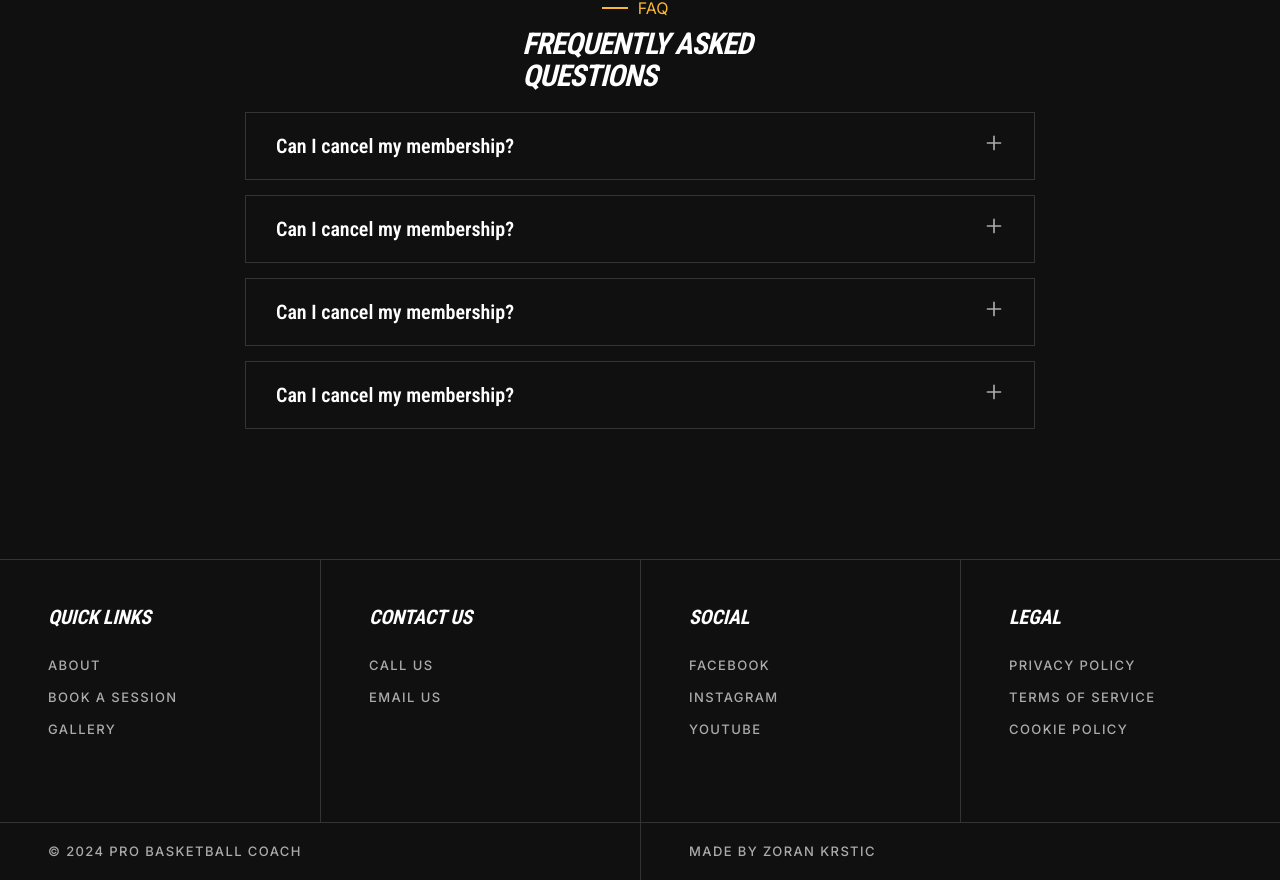
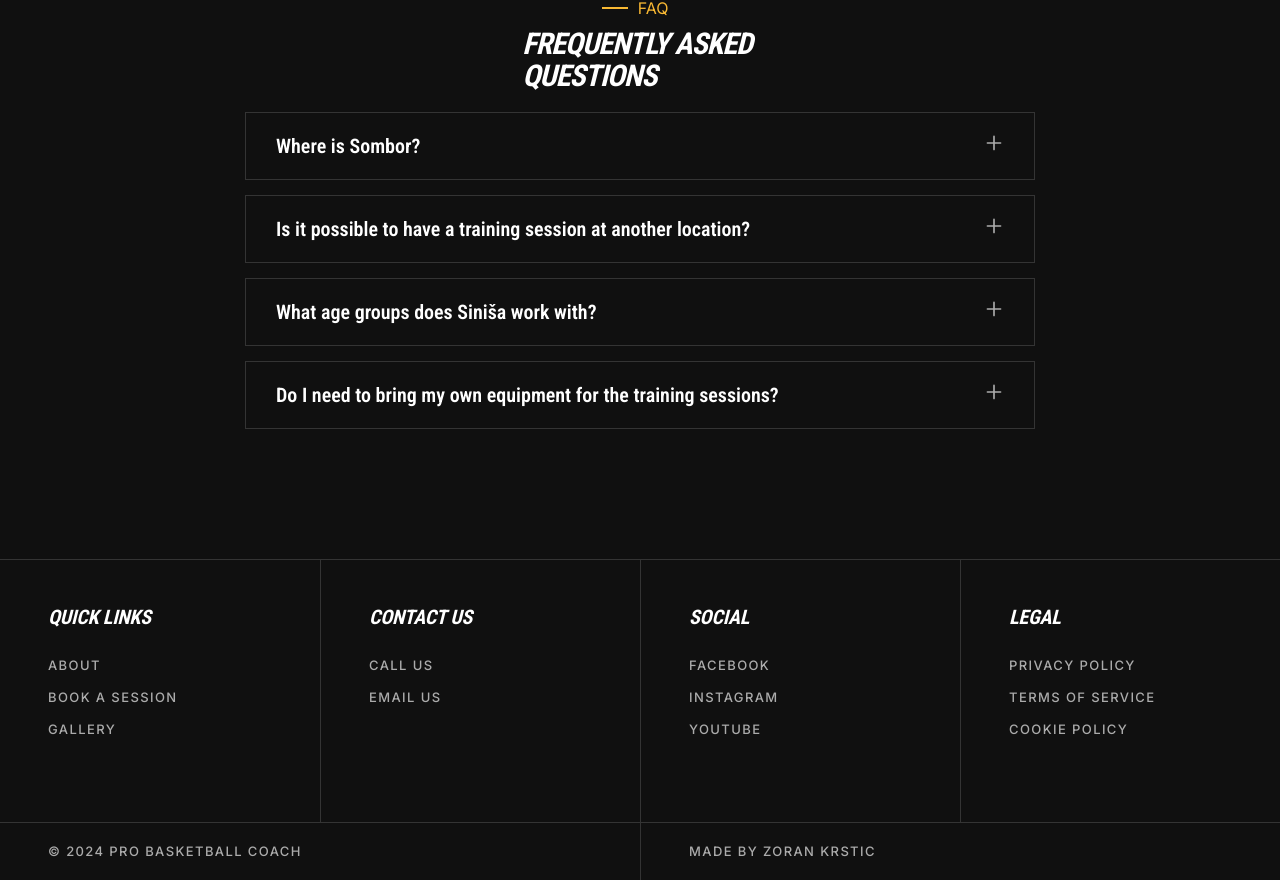
Before and after one commit to krsticzoran/basketball-coach, a Next.js app: page / in a window 1280 px wide. Shown: the part 3618-4498 px from the top of the page. Built offline with nearby package versions, Linux system fonts and the light colour scheme.

Commit message:
FREQUENTLY ASKED QUESTIONS

```diff
--- a/app/page.js
+++ b/app/page.js
@@ -180,26 +180,27 @@ export default function Home() {
           <div className={classes[`accordion-grid`]}>
             <ContentReveal delay={0.5}>
               <Accordion
-                header='Can I cancel my membership?'
-                content='Iaculis id magna arcu nibh magna orci nibh. Lorem donec arcu imperdiet sodales ut non praesent tristique est. Nunc vulputate morbi elit convallis. Consectetur etiam enim dignissim arcu elementum. Arcu orci, malesuada proin ac. Ornare odio morbi laoreet.'
+                header='Where is Sombor?'
+                content="Sombor is a city located in the northern part of Serbia, near the borders with Hungary and Croatia. It is approximately a two-hour drive from Belgrade's Nikola Tesla Airport.
+"
               />
             </ContentReveal>
             <ContentReveal delay={0.5}>
               <Accordion
-                header='Can I cancel my membership?'
-                content='Iaculis id magna arcu nibh magna orci nibh. Lorem donec arcu imperdiet sodales ut non praesent tristique est. Nunc vulputate morbi elit convallis. Consectetur etiam enim dignissim arcu elementum. Arcu orci, malesuada proin ac. Ornare odio morbi laoreet.'
+                header='Is it possible to have a training session at another location?'
+                content='Yes, Siniša has conducted many individual training sessions across Europe, and sessions can be arranged at other locations upon request.'
               />
             </ContentReveal>
             <ContentReveal delay={0.5}>
               <Accordion
-                header='Can I cancel my membership?'
-                content='Iaculis id magna arcu nibh magna orci nibh. Lorem donec arcu imperdiet sodales ut non praesent tristique est. Nunc vulputate morbi elit convallis. Consectetur etiam enim dignissim arcu elementum. Arcu orci, malesuada proin ac. Ornare odio morbi laoreet.'
+                header='What age groups does Siniša work with?'
+                content='Siniša works with players of all age groups, from young beginners to professional athletes, customizing the training to meet their specific needs.'
               />
             </ContentReveal>
             <ContentReveal delay={0.5}>
               <Accordion
-                header='Can I cancel my membership?'
-                content='Iaculis id magna arcu nibh magna orci nibh. Lorem donec arcu imperdiet sodales ut non praesent tristique est. Nunc vulputate morbi elit convallis. Consectetur etiam enim dignissim arcu elementum. Arcu orci, malesuada proin ac. Ornare odio morbi laoreet.'
+                header='Do I need to bring my own equipment for the training sessions?'
+                content='No, the facility is fully equipped with everything needed for basketball training. However, you are welcome to bring your own gear if you prefer.'
               />
             </ContentReveal>
           </div>
```
